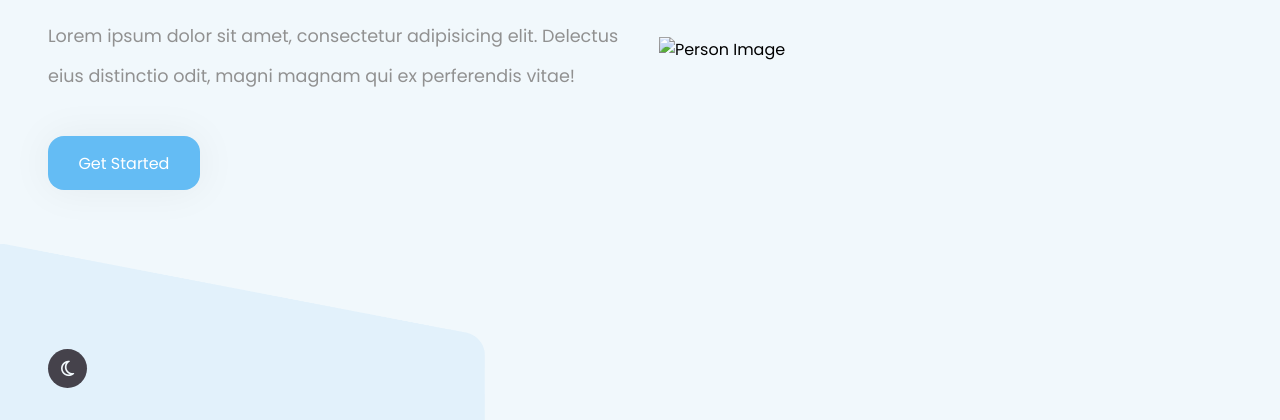
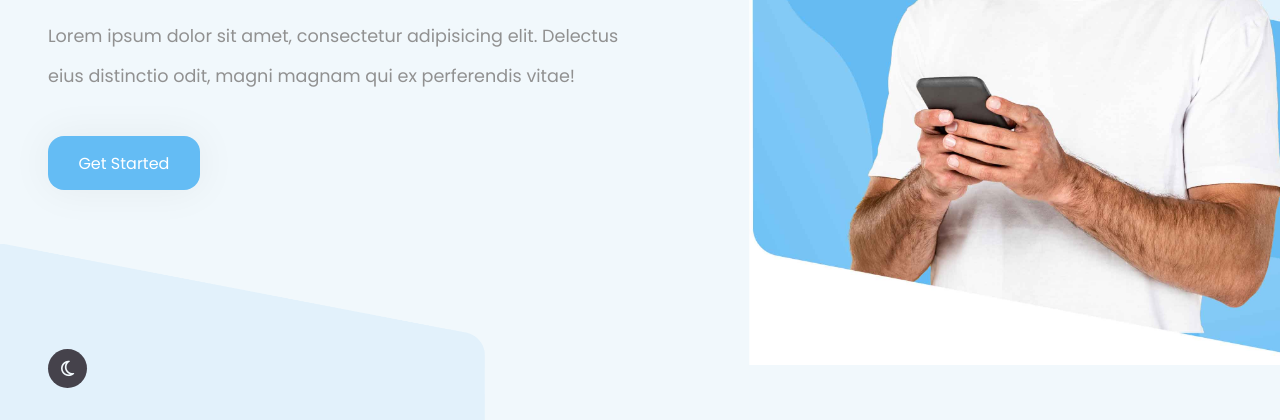
Before and after one commit to julien-muke/Responsive-Landing-Page, a plain HTML site: page index.html in a window 1280 px wide. Shown: the part 380-800 px from the top of the page. Drawn offline with Linux system fonts and the light colour scheme.

Commit message:
Update index.html

```diff
--- a/index.html
+++ b/index.html
@@ -54,7 +54,7 @@
             </div>
 
             <div class="right">
-              <img src="./img/person.png" alt="Person Image" class="person" />
+              <img src="./img/person.jpg" alt="Person Image" class="person" />
             </div>
           </div>
         </div>
```
